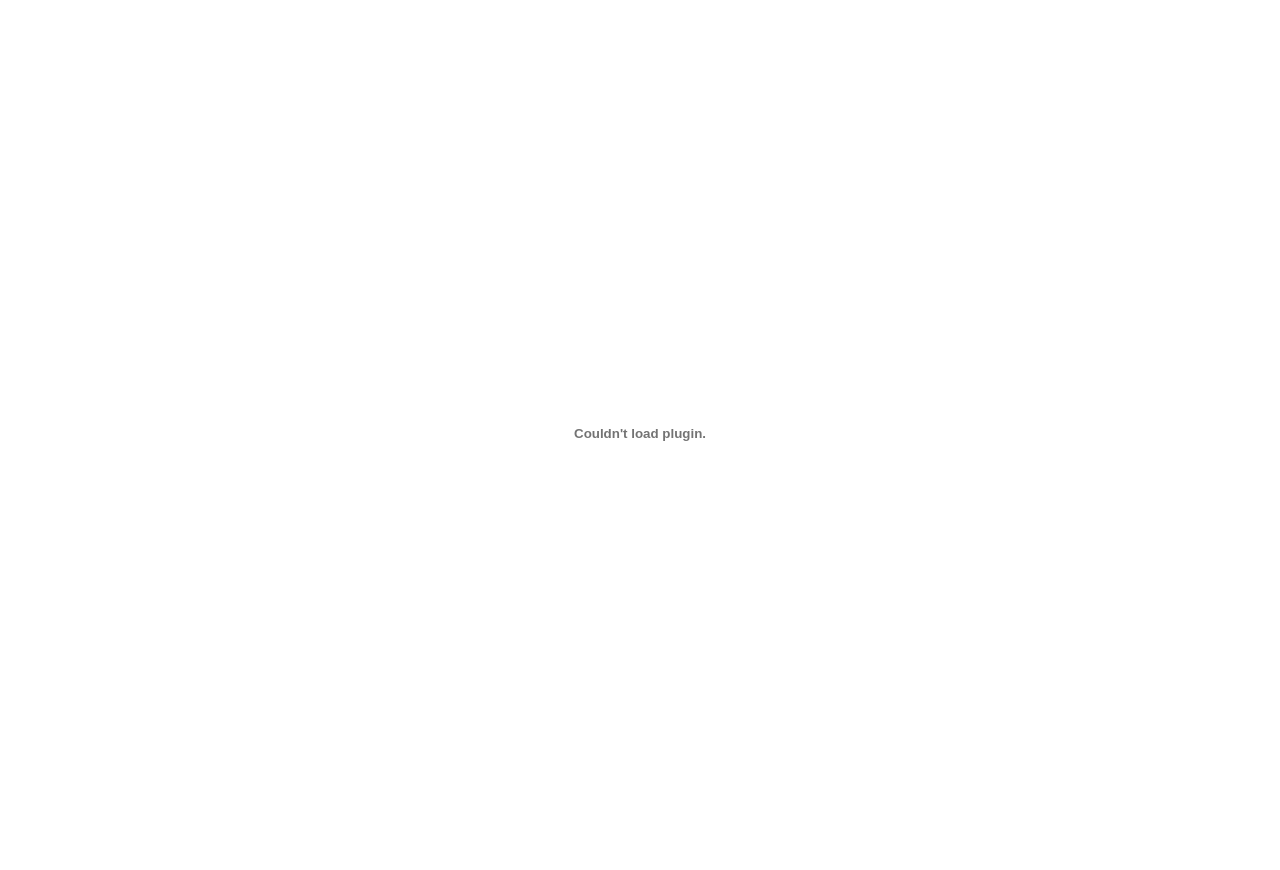
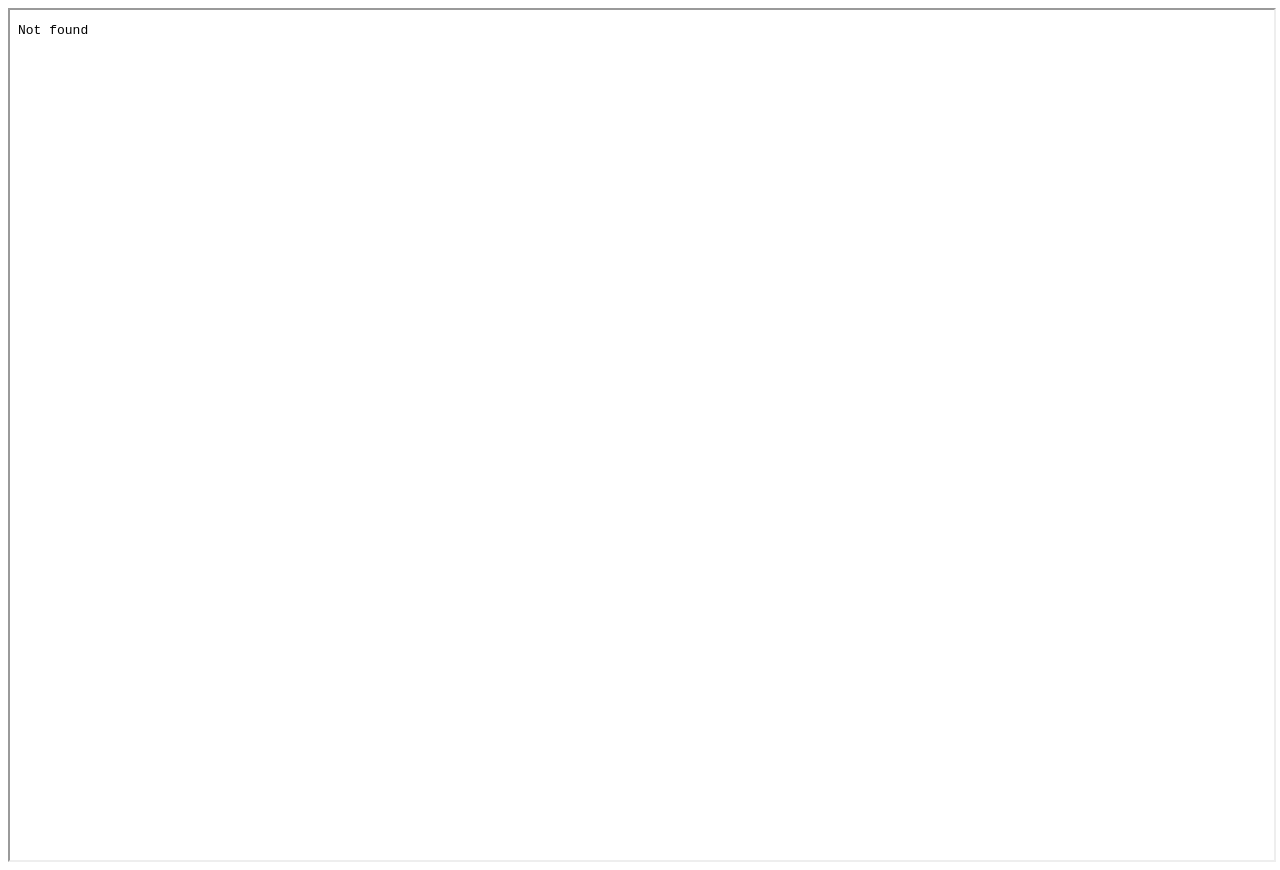
Before and after one commit to vsalazarr/jobmarketpaper, a plain HTML site: page index.html in a window 1280 px wide. Drawn offline with Linux system fonts and the light colour scheme.

Commit message:
Update index.html

```diff
--- a/index.html
+++ b/index.html
@@ -1 +1 @@
-<embed src="https://vsalazarr.github.io/jobmarketpaper/jmp_VeronicaSalazarRestrepo_GLM_20231220.pdf" width="100%" height="850px"/>
+<iframe src="<embed src="https://vsalazarr.github.io/jobmarketpaper/jmp_VeronicaSalazarRestrepo_GLM_20231220.pdf" width="100%" height="850px"/>" width="auto" height="auto"> </iframe>
```
